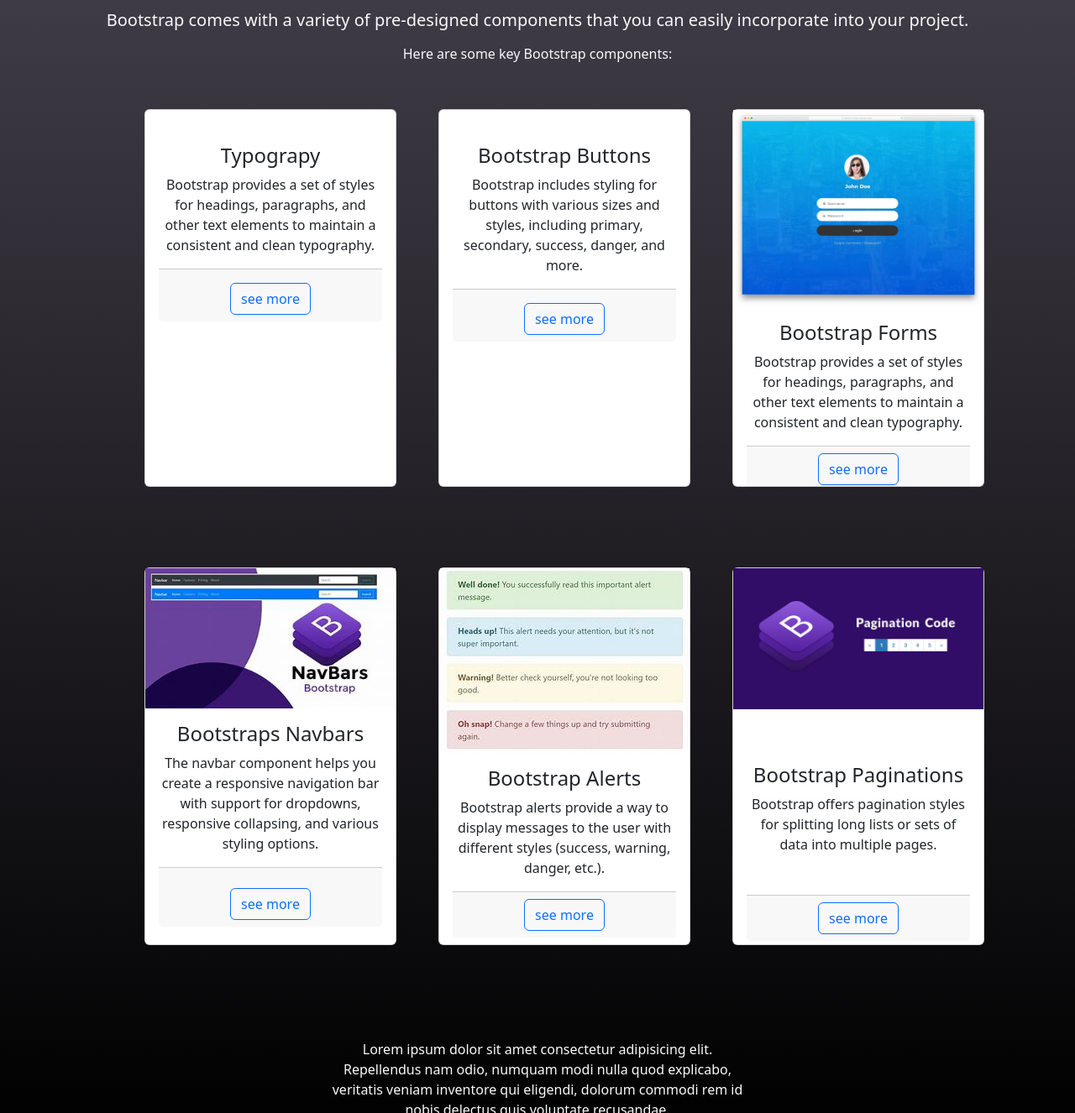
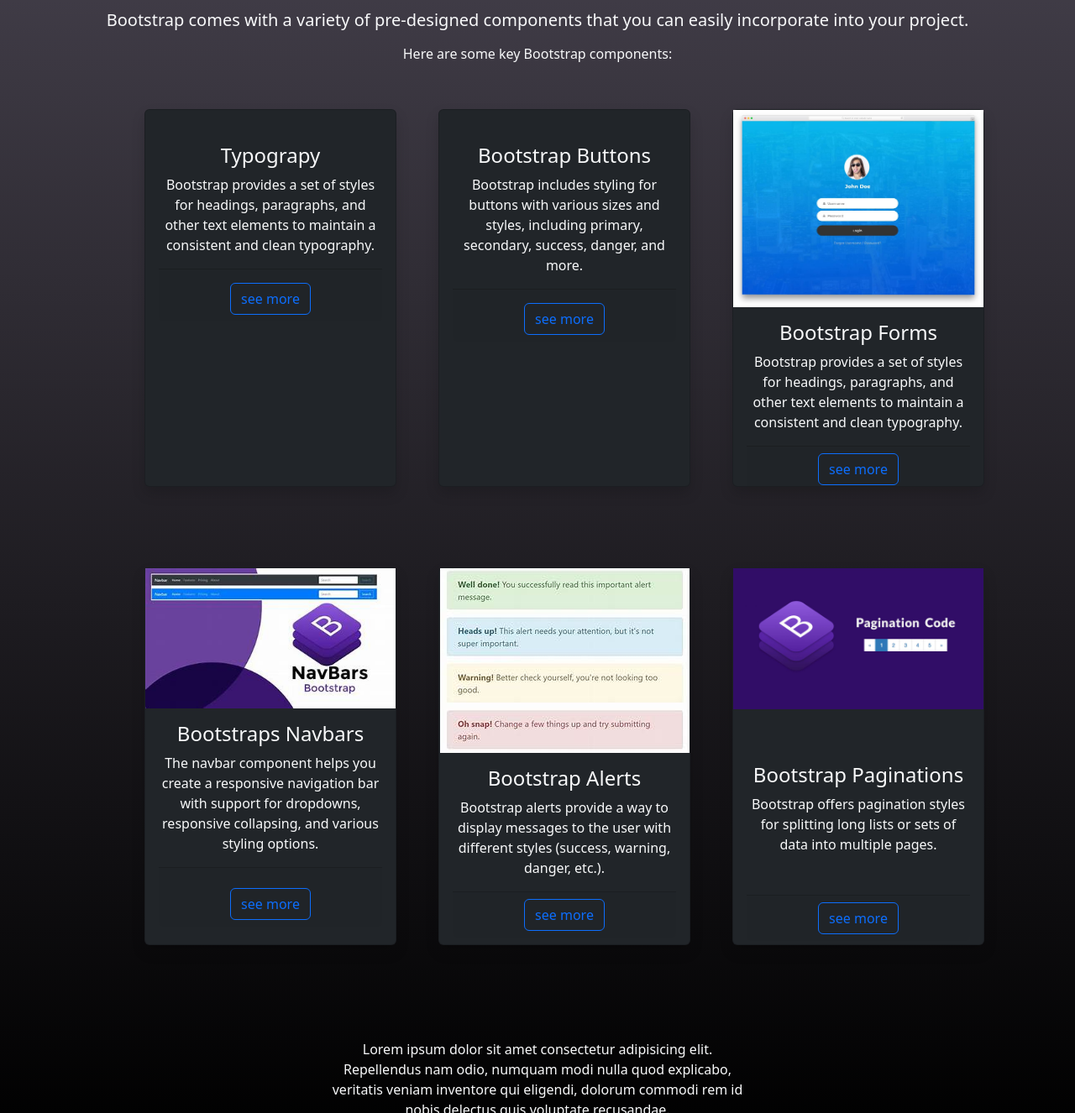
Before and after one commit to Kamal0802/bs-clone, a plain HTML site: page components.html in a window 1280 px wide. Shown: the part 300-1626 px from the top of the page at 84% size. Drawn offline with nearby package versions, Linux system fonts and the light colour scheme.

Commit message:
card bg change

```diff
--- a/components.html
+++ b/components.html
@@ -71,7 +71,7 @@
 
       <div class="row mb-5 mt-5 ms-2 justify-content-evenly">
         <div class="col-md-3 mb-5">
-          <div class="card text-center" style="height: 450px;">
+          <div class="card text-center bg-dark text-light shadow" style="height: 450px;">
             <div class="card-img-top">
               <img src="assets/typography_word_by_wellgraphic-d2ql9m5.png.crdownload" alt="" class="img-fluid">
             </div>
@@ -87,7 +87,7 @@
           </div>
         </div>
         <div class="col-md-3 mb-5">
-          <div class="card text-center" style="height: 450px;">
+          <div class="card text-center bg-dark text-light shadow" style="height: 450px;">
             <div class="card-img-top">
               <img src="assets/Bootstrap-button.png.crdownload" alt="" class="img-fluid">
             </div>
@@ -102,7 +102,7 @@
           </div>
         </div>
         <div class="col-md-3 mb-5">
-          <div class="card text-center" style="height: 450px;">
+          <div class="card text-center bg-dark text-light shadow" style="height: 450px;">
             <div class="card-img-top">
               <img src="assets/login-form-12-1.jpg" alt="" class="img-fluid">
             </div>
@@ -121,7 +121,7 @@
 
       <div class="row mb-3 mt-5 ms-2 justify-content-evenly">
         <div class="col-md-3 mb-5">
-          <div class="card text-center" style="height: 450px;">
+          <div class="card text-center bg-dark text-light shadow" style="height: 450px;">
             <div class="card-img-top">
               <img src="assets/navbar.jpeg" alt="" class="img-fluid" >
             </div>
@@ -136,7 +136,7 @@
           </div>
         </div>
         <div class="col-md-3 mb-5">
-          <div class="card text-center" style="height: 450px;">
+          <div class="card text-center bg-dark text-light shadow" style="height: 450px;">
             <div class="card-img-top">
               <img src="assets/alerts.jpeg" alt="" class="img-fluid">
             </div>
@@ -151,7 +151,7 @@
           </div>
         </div>
         <div class="col-md-3 mb-5">
-          <div class="card text-center" style="height: 450px;">
+          <div class="card text-center bg-dark text-light shadow" style="height: 450px;">
             <div class="card-img-top mb-5">
               <img src="assets/Bootstrap-Pagination-Templates.jpg" alt="" class="img-fluid">
             </div>
```
